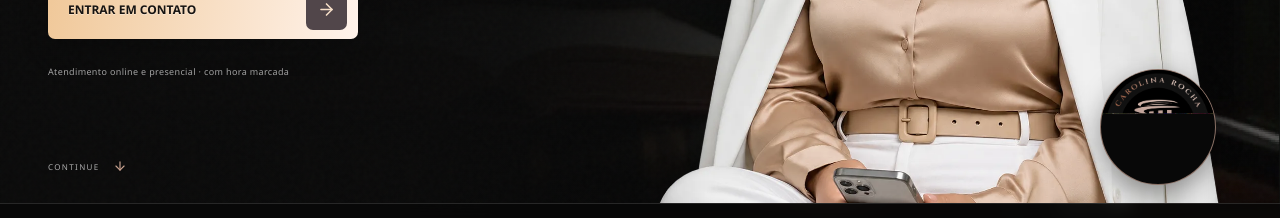
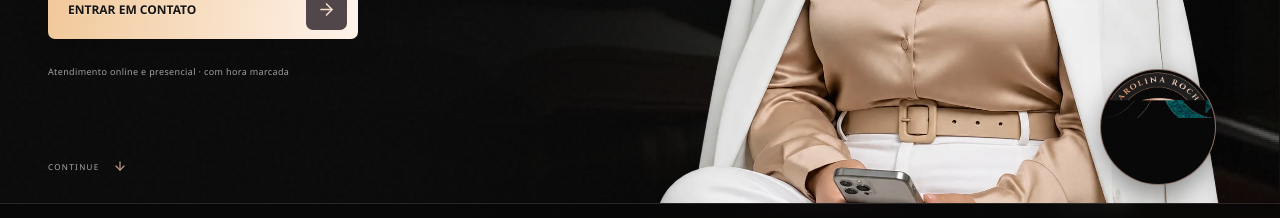
Before and after one commit to SarahRayssa/carolinarocha, a Next.js app: page / in a window 1280 px wide. Shown: the part 531-749 px from the top of the page. Built offline with nearby package versions, Linux system fonts and the light colour scheme.

Commit message:
Replace badge with supplied WebP image

```diff
--- a/src/app/page.tsx
+++ b/src/app/page.tsx
@@ -61,7 +61,7 @@ export default function Home() {
           </div>
           <div className="hero-portrait">
             <Image src="/images/portrait-hero-atualizado.webp" alt="Retrato profissional fornecido como referência visual para a demonstração" fill priority unoptimized sizes="(max-width: 760px) 100vw, 48vw" className="hero-photo" />
-            <div className="portrait-brand-seal"><Image src="/images/selo-carolina-rocha.png" alt="Carolina Rocha — Advocacia e Consultoria" width={1254} height={1254} unoptimized /></div>
+            <div className="portrait-brand-seal"><Image src="/images/selo-carolina-rocha.webp" alt="Carolina Rocha — Advocacia e Consultoria" width={1254} height={1254} unoptimized /></div>
             <div className="portrait-caption"><span>IMAGEM DE DEMONSTRAÇÃO</span><span>ADVOCACIA</span></div>
           </div>
           <div className="hero-index" aria-hidden="true"><span>01</span><i /></div>
```
Also changed, not shown: public/images/selo-carolina-rocha.webp (added).
